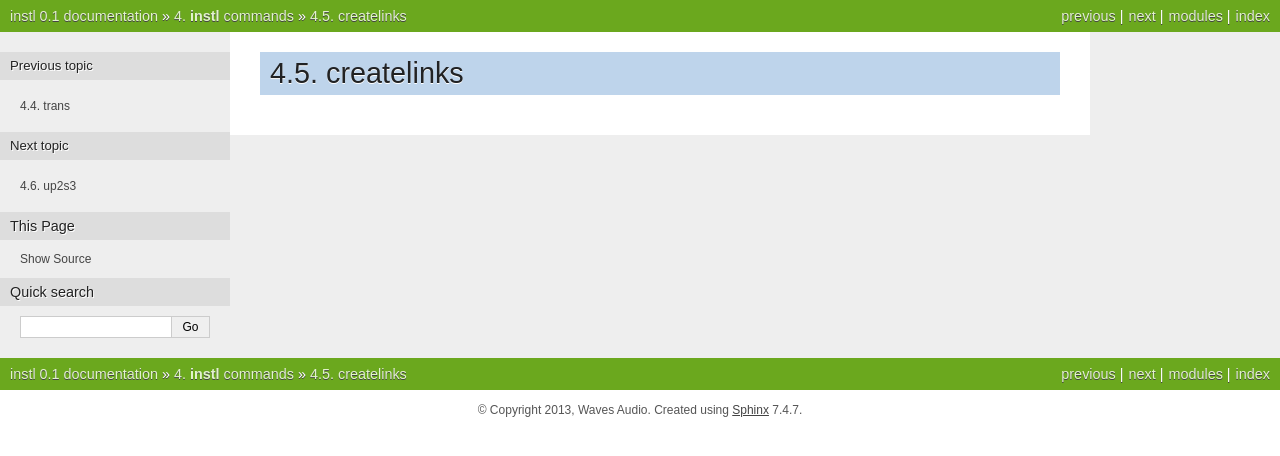
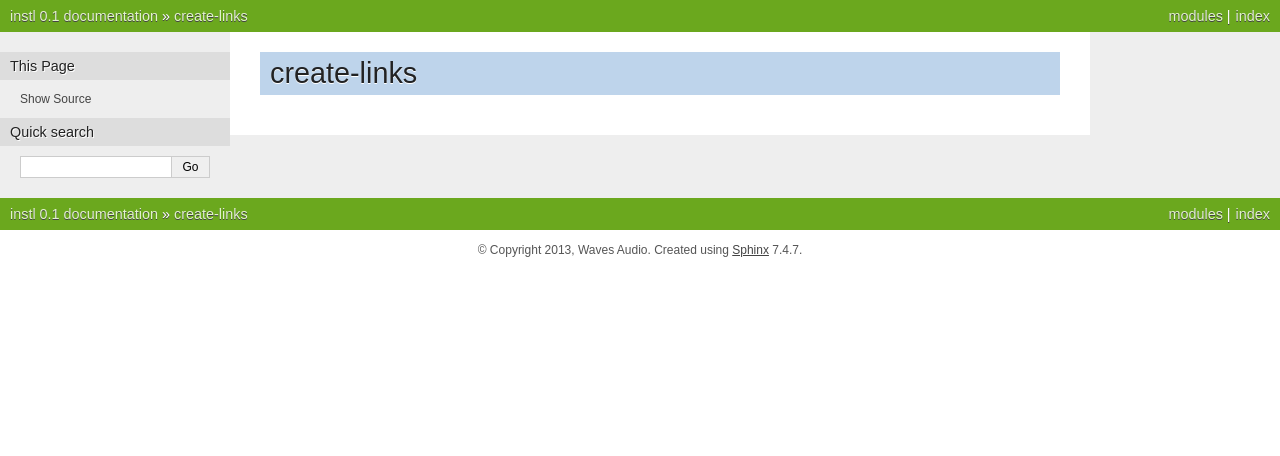
Before and after one commit to wavesaudio/instl, a Sphinx documentation site: the page built from sphinx/commands/createlinks.rst, in a window 1280 px wide. Shown: the top 456 px of the page. Built offline with Sphinx 7.4.7, drawn with Linux system fonts in a browser that asks for light colours; pages that are not in the unit, such as notebooks, are missing from menus.

Commit message:
* rearranged instl_help.yaml commands in alphabetical order. * added help text to some commands that were missing. * download_from_file_or_url can check signature or checksum if they are given. * command createlinks renamed create-links, for easy typing experience. * command createkeys renamed create-rsa-keys, for easy typing experience and more fitting name. * parser returns the name of all possible commands.

```diff
--- a/sphinx/commands.rst
+++ b/sphinx/commands.rst
@@ -31,7 +31,7 @@
     commands/copy
     commands/synccopy
     commands/trans
-    commands/createlinks
+    commands/create-links
     commands/up2s3
     commands/version
     commands/help
--- a/sphinx/commands/createlinks.rst
+++ b/sphinx/commands/createlinks.rst
@@ -1,2 +1,2 @@
-createlinks
+create-links
 ###########
```
Also changed, not shown: ChangeLog.txt (+11 -3 lines), 4 other files.
